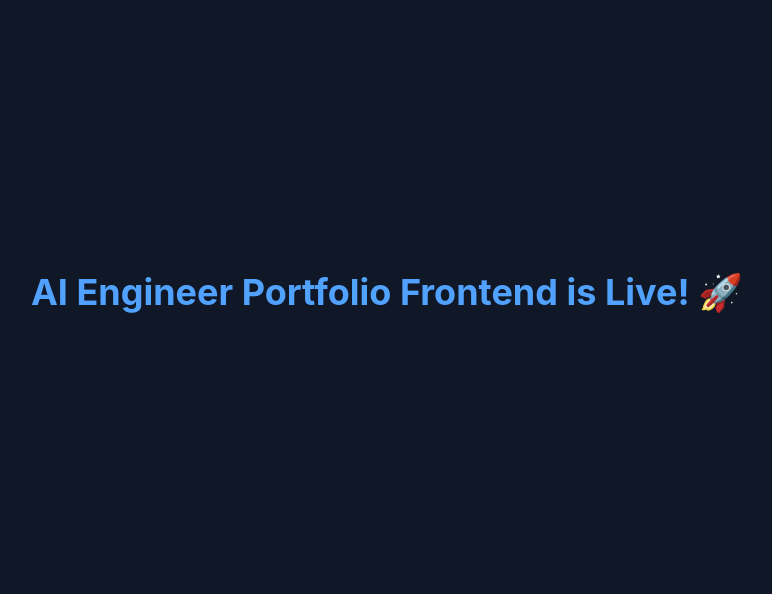
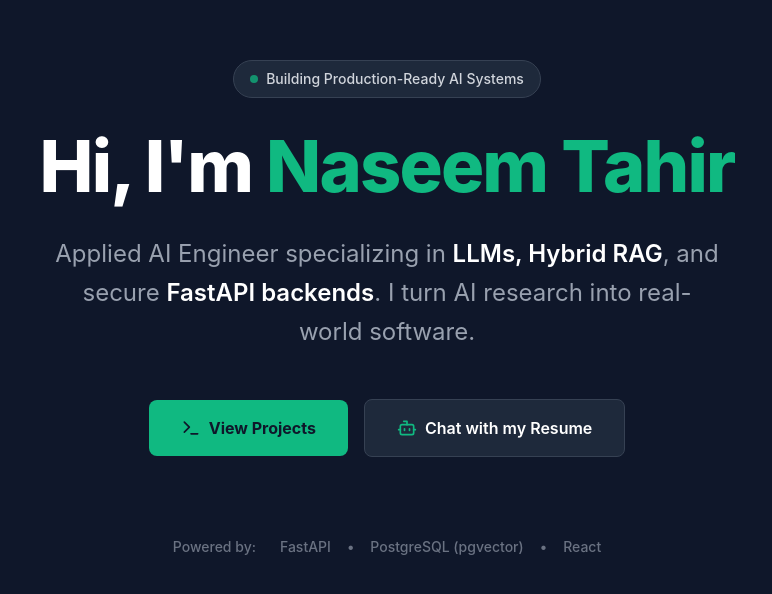
Before and after one commit to Naseem-tahir123/MyPortfolio, a React (Vite) app in the folder frontend/: page / in a window 1280 px wide. Shown: the part 108-702 px from the top of the page, without its empty margins (253-1025 px from the left). Built offline with nearby package versions, Linux system fonts and the light colour scheme.

Commit message:
feat(ui): setup frontend base and implement hero section

```diff
--- a/frontend/package.json
+++ b/frontend/package.json
@@ -14,7 +14,10 @@
   },
   "dependencies": {
     "@tailwindcss/vite": "^4.3.3",
+    "axios": "^1.20.0",
+    "lucide-react": "^1.41.0",
     "react": "^19.2.4",
-    "react-dom": "^19.2.4"
+    "react-dom": "^19.2.4",
+    "react-router-dom": "^7.18.3"
   }
 }
--- a/frontend/src/App.jsx
+++ b/frontend/src/App.jsx
@@ -1,10 +1,17 @@
+import { BrowserRouter as Router, Routes, Route } from 'react-router-dom';
+import Home from './pages/Home';
+
 function App() {
   return (
-    <div className="min-h-screen bg-gray-900 flex items-center justify-center text-white">
-      <h1 className="text-4xl font-bold text-blue-400">
-        AI Engineer Portfolio Frontend is Live! 🚀
-      </h1>
-    </div>
+    <Router>
+      {/* Navbar will be added here */}
+      <div className="min-h-screen">
+        <Routes>
+          <Route path="/" element={<Home />} />
+        </Routes>
+      </div>
+      {/* Footer will be added here */}
+    </Router>
   )
 }
 
--- /dev/null
+++ b/frontend/src/components/Hero.jsx
@@ -0,0 +1,56 @@
+import React from 'react';
+import { Terminal, ArrowRight, Bot } from 'lucide-react';
+
+const Hero = () => {
+    return (
+        <section className="min-h-screen flex items-center justify-center pt-20 pb-12 px-6">
+            <div className="max-w-4xl mx-auto text-center space-y-8">
+
+                {/* Availability / Status Badge */}
+                <div className="inline-flex items-center gap-2 px-4 py-2 rounded-full bg-card border border-gray-700 text-sm font-medium text-gray-300">
+                    <span className="w-2 h-2 rounded-full bg-primary animate-pulse"></span>
+                    Building Production-Ready AI Systems
+                </div>
+
+                {/* Main Headline */}
+                <h1 className="text-5xl md:text-7xl font-extrabold tracking-tight text-white">
+                    Hi, I'm <span className="text-primary">Naseem Tahir</span>
+                </h1>
+
+                {/* Value Proposition (Positioning from Phase 1) */}
+                <p className="text-xl md:text-2xl text-gray-400 max-w-2xl mx-auto leading-relaxed">
+                    Applied AI Engineer specializing in <span className="text-white font-semibold">LLMs, Hybrid RAG</span>, and secure <span className="text-white font-semibold">FastAPI backends</span>. I turn AI research into real-world software.
+                </p>
+
+                {/* Call To Action Buttons */}
+                <div className="flex flex-col sm:flex-row items-center justify-center gap-4 pt-4">
+                    <a href="#projects" className="flex items-center gap-2 px-8 py-4 rounded-lg bg-primary text-dark font-bold hover:bg-emerald-500 transition-colors duration-200">
+                        <Terminal size={20} />
+                        View Projects
+                    </a>
+
+                    {/* This button will open our AI chatbot in future */}
+                    <button className="flex items-center gap-2 px-8 py-4 rounded-lg bg-card text-white font-semibold border border-gray-700 hover:border-primary transition-colors duration-200">
+                        <Bot size={20} className="text-primary" />
+                        Chat with my Resume
+                    </button>
+                </div>
+
+                {/* Small Tech Stack indicator */}
+                <div className="pt-12 flex items-center justify-center gap-6 text-gray-500 text-sm font-medium">
+                    <p>Powered by:</p>
+                    <div className="flex gap-4">
+                        <span>FastAPI</span>
+                        <span>•</span>
+                        <span>PostgreSQL (pgvector)</span>
+                        <span>•</span>
+                        <span>React</span>
+                    </div>
+                </div>
+
+            </div>
+        </section>
+    );
+};
+
+export default Hero;
--- a/frontend/src/index.css
+++ b/frontend/src/index.css
@@ -1 +1,14 @@
 @import "tailwindcss";
+
+/* Tailwind v4 mein custom colors yahan define hote hain */
+@theme {
+    --color-primary: #10b981;
+    --color-dark: #0f172a;
+    --color-card: #1e293b;
+}
+
+@layer base {
+    body {
+        @apply bg-dark text-gray-200 antialiased;
+    }
+}
--- /dev/null
+++ b/frontend/src/pages/Home.jsx
@@ -0,0 +1,16 @@
+import React from 'react';
+import Hero from '../components/Hero';
+// In future we will import Skills and Projects components here
+
+
+const Home = () => {
+    return (
+        <main>
+            <Hero />
+            {/* <Skills /> */}
+            {/* <Projects /> */}
+        </main>
+    );
+};
+
+export default Home;
--- /dev/null
+++ b/frontend/src/services/api.js
@@ -0,0 +1,21 @@
+import axios from 'axios';
+
+// Create a base Axios instance
+const api = axios.create({
+    baseURL: "http://localhost:8000/api/v1",
+});
+
+// Function to fetch skills
+export const getSkills = async () => {
+    const response = await api.get('/skills');
+    return response.data;
+};
+
+
+// Function to fetch projects
+export const getProjects = async () => {
+    const response = await api.get('/projects');
+    return response.data;
+};
+
+export default api;
--- a/frontend/vite.config.js
+++ b/frontend/vite.config.js
@@ -4,6 +4,10 @@ import tailwindcss from '@tailwindcss/vite'
 
 // https://vite.dev/config/
 export default defineConfig({
+  server: {
+    host: '127.0.0.1',
+    port: 3000,
+  },
   plugins: [
     react(),
     tailwindcss(),
```
Also changed, not shown: frontend/tailwind.config.js (deleted), 1 other file (tests, documents, lock files or other folders).
